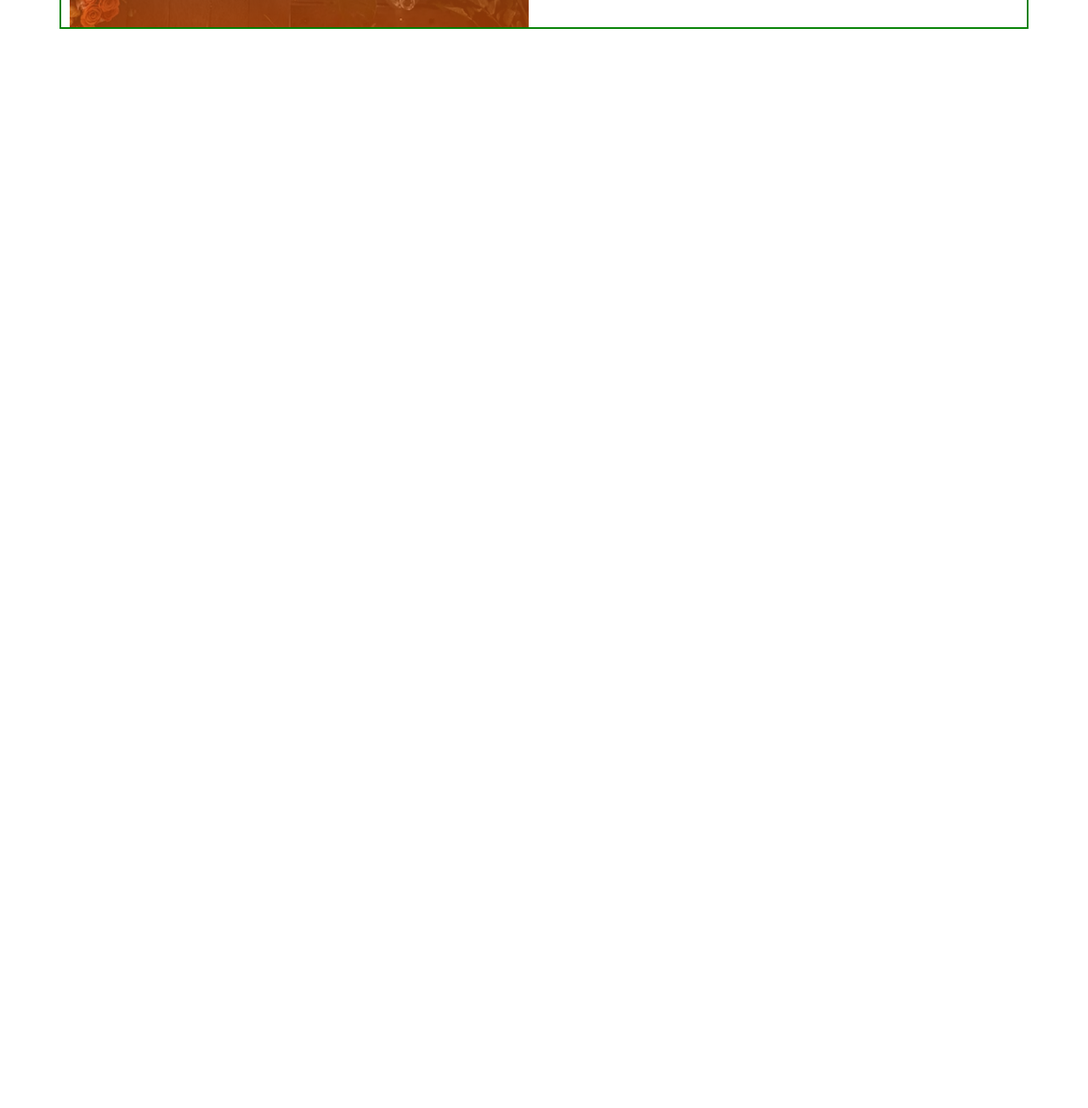
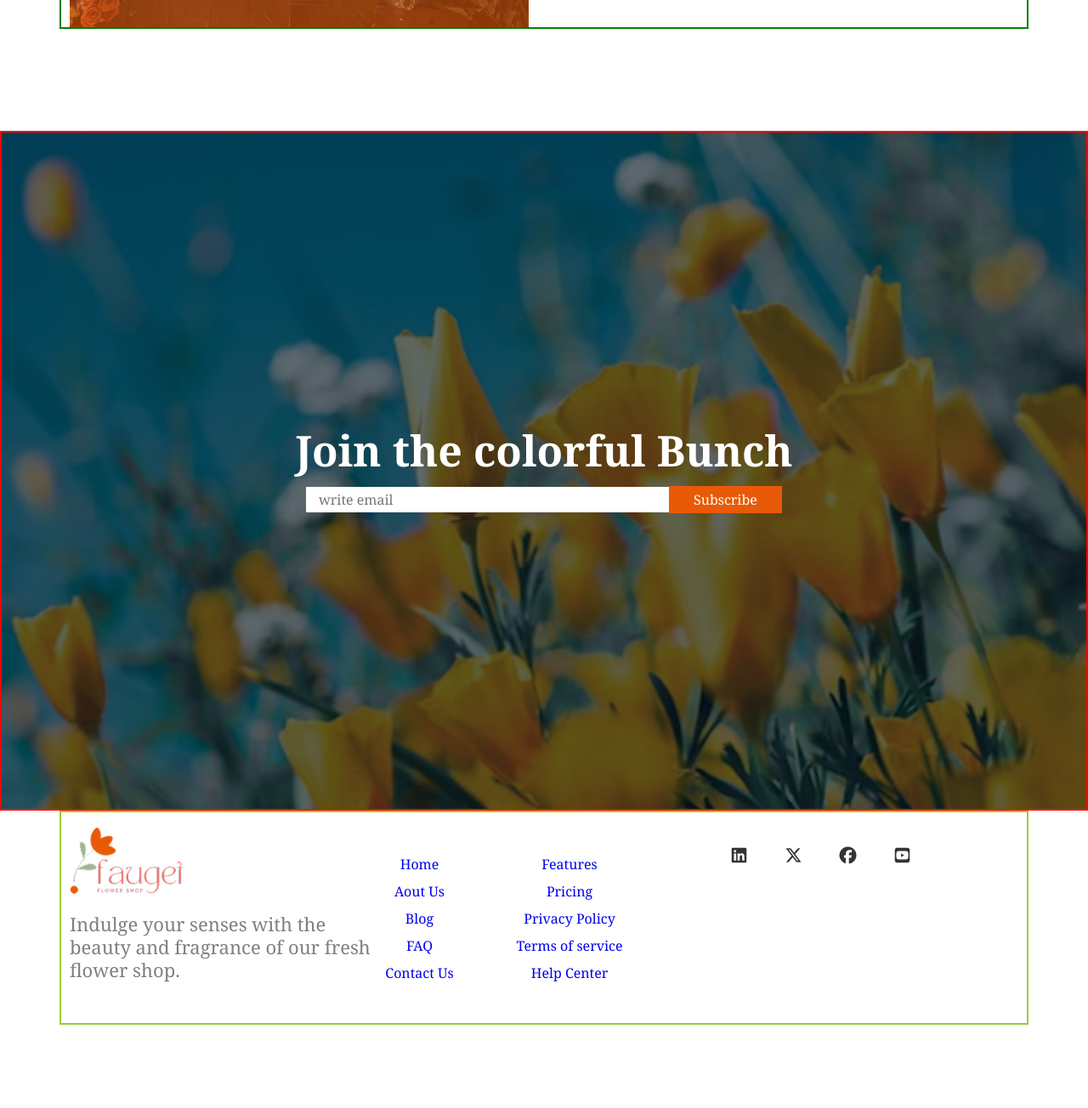
Before and after one commit to mdfardous98/Web-Dev-Assignment-02, a plain HTML site: page index.html in a window 1280 px wide. Shown: the part 2385-3689 px from the top of the page at 85% size. Before the commit the page ends 2419 px from the top, so only its background shows below. Drawn offline with Linux system fonts and the light colour scheme.

Commit message:
added footer

```diff
--- a/index.html
+++ b/index.html
@@ -135,20 +135,76 @@
         </div>
       </section>
       <section class="plantlover container">
-        <img src="./assets/flower-store.png" alt="">
+        <img src="./assets/flower-store.png" alt="" />
         <div class="plantlover-title">
-          <h2>Flower & Plants<br>Lover</h2>
+          <h2>Flower & Plants<br />Lover</h2>
           <ul>
-            <li><p>Indulge your senses with the beauty and fragrance of our fresh flower shop. From classic roses to exotic blooms, we offer a wide variety of fresh.</p></li>
-            <li><p>Indulge your senses with the beauty and fragrance of our fresh flower shop. From classic roses to exotic blooms, we offer a wide variety of fresh.</p></li>
-            <li><p>Indulge your senses with the beauty and fragrance of our fresh flower shop. From classic roses to exotic blooms, we offer a wide variety of fresh.</p></li>
+            <li>
+              <p>
+                Indulge your senses with the beauty and fragrance of our fresh
+                flower shop. From classic roses to exotic blooms, we offer a
+                wide variety of fresh.
+              </p>
+            </li>
+            <li>
+              <p>
+                Indulge your senses with the beauty and fragrance of our fresh
+                flower shop. From classic roses to exotic blooms, we offer a
+                wide variety of fresh.
+              </p>
+            </li>
+            <li>
+              <p>
+                Indulge your senses with the beauty and fragrance of our fresh
+                flower shop. From classic roses to exotic blooms, we offer a
+                wide variety of fresh.
+              </p>
+            </li>
           </ul>
         </div>
       </section>
-      <section class="joinsection container">
-
-
+      <section class="join-section container">
+        <div class="suscribe">
+          <h2>Join the colorful Bunch</h2>
+          <form class="input-form">
+            <input type="email" placeholder="write email" required />
+            <button type="submit">Subscribe</button>
+          </form>
+        </div>
       </section>
     </main>
+    <footer class="logo container">
+      <div class="logo-footer">
+        <div class="logo-description">
+          <img src="./assets/logo.png" alt="" />
+          <p>
+            Indulge your senses with the beauty and fragrance of our fresh
+            flower shop.
+          </p>
+        </div>
+        <div class="link">
+          <ul class="link1">
+            <li><a href="#">Home</a></li>
+            <li><a href="#">Aout Us</a></li>
+            <li><a href="#">Blog</a></li>
+            <li><a href="#">FAQ</a></li>
+            <li><a href="#">Contact Us</a></li>
+          </ul>
+          <ul class="link2">
+            <li><a href="#">Features</a></li>
+            <li><a href="#">Pricing</a></li>
+            <li><a href="#">Privacy Policy</a></li>
+            <li><a href="#">Terms of service</a></li>
+            <li><a href="#">Help Center</a></li>
+          </ul>
+        </div>
+        <div class="media-icon">
+          <a href="#"><i class="fa-brands fa-linkedin"></i></a>
+          <a href="#"><i class="fa-brands fa-x-twitter"></i></a>
+          <a href="#"><i class="fa-brands fa-facebook"></i></a>
+          <a href="#"><i class="fa-brands fa-square-youtube"></i></a>
+        </div>
+      </div>
+    </footer>
   </body>
 </html>
--- a/styles/assignment2.css
+++ b/styles/assignment2.css
@@ -29,7 +29,6 @@ figure {
   max-width: 135px;
   max-height: 82px;
   margin-left: 0;
-
 }
 /* navbar */
 nav {
@@ -49,7 +48,7 @@ list-style: none;
 nav a {
   text-decoration: none;
 }
-#home{
+#home {
   width: 46px;
   height: 24px;
   color: rgb(37, 36, 50);
@@ -58,7 +57,7 @@ text-decoration: none;
   line-height: 24px;
   letter-spacing: 0%;
 }
-#shop{
+#shop {
   width: 39px;
   height: 24px;
   color: rgb(137, 135, 161);
@@ -67,7 +66,7 @@ text-decoration: none;
   line-height: 24px;
   letter-spacing: 0%;
 }
-#about{
+#about {
   width: 73px;
   height: 24px;
   color: rgb(137, 135, 161);
@@ -76,7 +75,7 @@ text-decoration: none;
   line-height: 24px;
   letter-spacing: 0%;
 }
-#cart{
+#cart {
   width: 79px;
   height: 24px;
   flex-direction: row;
@@ -86,7 +85,7 @@ text-decoration: none;
   line-height: 24px;
   letter-spacing: 0%;
 }
-nav i{
+nav i {
   border: none;
   width: 22px;
   height: 15px;
@@ -96,14 +95,14 @@ nav i{
 }
 
 /* banner */
-.banner{
+.banner {
   display: flex;
   margin-top: 120px;
   border: 2px solid yellow;
   max-width: 1140px;
   max-height: 441px;
 }
-.banner-left{
+.banner-left {
   max-width: 570px;
   max-height: 299px;
   display: flex;
@@ -112,10 +111,10 @@ justify-content: center;
   align-items: center;
   margin: 13px 0px;
 }
-.orange-color{
+.orange-color {
   color: rgb(233, 90, 8);
 }
-.banner-left h2{
+.banner-left h2 {
   font-size: 65px;
   font-weight: 700;
   line-height: 79px;
@@ -126,7 +125,7 @@ margin-top: 56px;
   width: 570px;
   height: 178px;
 }
-.banner-left p{
+.banner-left p {
   margin-top: 15px;
   margin-left: 0px;
   width: 570px;
@@ -139,13 +138,13 @@ line-height: 27px;
   letter-spacing: 0%;
   text-align: left;
 }
-.banner img{
+.banner img {
   max-width: 570px;
   max-height: 355px;
 }
 
 /* plants */
-.plants{
+.plants {
   max-width: 1140px;
   height: 1010px;
   left: 150px;
@@ -153,11 +152,11 @@ top: 802px;
   border: 2px solid red;
   margin-top: 120px;
 }
-.plants-title{
+.plants-title {
   max-width: 1140px;
   max-height: 138px;
 }
-.plants-title h2{
+.plants-title h2 {
   width: 1140px;
   height: 68px;
   margin: 16px 0px;
@@ -169,7 +168,7 @@ line-height: 68px;
   letter-spacing: 0%;
   text-align: center;
 }
-.plants-title p{
+.plants-title p {
   width: 888px;
   height: 54px;
   gap: 16;
@@ -181,12 +180,12 @@ line-height: 27px;
   letter-spacing: 0%;
   text-align: center;
 }
-.flower-card{
+.flower-card {
   display: grid;
-grid-template-columns: repeat(4 ,1fr);
+  grid-template-columns: repeat(4, 1fr);
   gap: 20px;
 }
-.flower-card-1to8{
+.flower-card-1to8 {
   max-width: 270px;
   max-height: 484.94px;
   display: flex;
@@ -197,19 +196,19 @@ gap: 30;
   padding: 0px;
   margin: 0px 20px;
 }
-.flower-card-1to8 img{
+.flower-card-1to8 img {
   max-width: 275px;
   max-height: 280px;
   margin-bottom: 30px;
 }
 
-.description-tk-button{
+.description-tk-button {
   max-width: 270px;
   max-height: 132px;
   padding: 5px 69px 5px;
 }
 
-.btn-orange{
+.btn-orange {
   padding: 16px 19px;
   max-width: 270px;
   max-height: 50px;
@@ -223,19 +222,19 @@ align-items: center;
 }
 
 /* plant-lover */
-.plantlover{
+.plantlover {
   border: 2px solid green;
   max-width: 1140px;
   max-height: 597px;
   display: flex;
   margin-top: 127px;
 }
-.plantlover img{
+.plantlover img {
   max-width: 540px;
   max-height: 597px;
   margin: 0px 10px;
 }
-.plantlover-title{
+.plantlover-title {
   max-width: 540px;
   max-height: 521px;
   flex-direction: column;
@@ -245,7 +244,7 @@ gap: 20px;
   padding: 38px 0px 38px 60px;
   margin: 0px 10px;
 }
-.plantlover-title h2{
+.plantlover-title h2 {
   max-width: 540px;
   max-height: 137px;
   display: flex;
@@ -258,7 +257,7 @@ line-height: 68px;
   letter-spacing: 0%;
   text-align: left;
 }
-.plantlover-title ul li p{
+.plantlover-title ul li p {
   max-width: 540px;
   max-height: 384px;
   gap: 20px;
@@ -270,7 +269,210 @@ letter-spacing: 0%;
   text-align: left;
   margin: 20px auto;
 }
-.plantlover-title ul{
+.plantlover-title ul {
   max-width: 540px;
   max-height: 384px;
 }
+/* join section */
+.join-section {
+  background-image: url(../assets/news-letter-bg.png);
+  background-size: cover;
+  background-position: center;
+  color: rgba(7, 51, 79, 0.4);
+  display: flex;
+  align-items: center;
+  justify-content: center;
+  text-align: center;
+  position: relative;
+  margin-top: 120px;
+  border: 2px solid red;
+  max-width: 1440px;
+  height: 100vh;
+}
+
+.join-section::before {
+  content: "";
+  position: absolute;
+  top: 0;
+  left: 0;
+  width: 100%;
+  height: 100%;
+  background-color: rgba(0, 0, 0, 0.4);
+  z-index: 1;
+}
+.suscribe {
+  position: relative;
+  z-index: 2;
+  color: white;
+  max-width: 600px;
+  width: 90%;
+}
+.suscribe h2 {
+  max-width: 586px;
+  max-height: 68px;
+  flex-direction: column;
+  justify-content: flex-start;
+  align-items: center;
+  gap: 16;
+  padding: 0px;
+  color: rgb(255, 255, 255);
+  font-size: 50px;
+  font-weight: 700;
+  line-height: 68px;
+  letter-spacing: 0%;
+  text-align: center;
+}
+.input-form {
+  max-width: 644px;
+  max-height: 500px;
+  display: flex;
+  flex-direction: row;
+  justify-content: center;
+  align-items: center;
+  gap: 0;
+  padding: 8px 20px 8px 20px;
+  margin: 0px 0px;
+}
+.input-form input {
+  padding: 15px;
+  border: none;
+  width: 70%;
+  color: rgba(0, 0, 0, 0.5);
+  font-size: 16px;
+  font-weight: 400;
+  line-height: 19px;
+  letter-spacing: 0%;
+  text-align: left;
+  width: 600px;
+  height: 19px;
+}
+.input-form button {
+  width: 186px;
+  height: 32px;
+  background-color: rgb(233, 90, 8);
+  display: flex;
+  flex-direction: row;
+  justify-content: center;
+  align-items: center;
+  gap: 10;
+  border: none;
+  color: rgb(255, 255, 255);
+  font-size: 16px;
+  font-weight: 400;
+  line-height: 19px;
+  letter-spacing: 0%;
+  text-align: left;
+}
+/* logo */
+
+.logo {
+  border: 2px solid yellowgreen;
+
+  /* display: flex;
+flex-direction: row;
+justify-content: space-between;
+align-items: flex-start;
+padding: 0px; */
+  /* margin: 48px 0px; */
+}
+.logo-footer {
+  max-width: 1140px;
+  height: 248px;
+  display: flex;
+  grid-template-columns: repeat(4, 1fr);
+  justify-content: space-between;
+  flex-wrap: wrap;
+  gap: 10px;
+}
+.logo-description {
+  max-width: 200px;
+  gap: 10px;
+  margin-left: 10px;
+}
+.logo-description img {
+  max-width: 135px;
+  max-height: 82px;
+  margin: 16px 0px;
+  margin-bottom: 15px;
+}
+.logo-description p {
+  width: 359px;
+  height: 160px;
+  gap: 10px;
+  padding: 0px;
+  color: rgba(0, 0, 0, 0.5);
+  font-size: 22px;
+  font-weight: 400;
+  line-height: 27px;
+  letter-spacing: 0%;
+  text-align: left;
+}
+.link {
+  width: 323px;
+  height: 248px;
+  display: grid;
+  grid-template-columns: repeat(3, 1fr);
+  flex-direction: column;
+  justify-content: flex-start;
+  align-items: flex-start;
+  gap: 60px;
+  padding: 0px;
+  letter-spacing: 0%;
+  margin: 50px 80px;
+}
+.link1 {
+  width: 85px;
+  height: 248px;
+  display: flex;
+  flex-direction: column;
+  /* justify-content: flex-start;
+align-items: flex-start; */
+  gap: 60;
+  padding: 0px;
+  margin: 0px 10px;
+}
+.link2 {
+  width: 128px;
+  height: 248px;
+  display: flex;
+  flex-direction: column;
+  /* justify-content: flex-start;
+align-items: center; */
+  gap: 32;
+  padding: 0px;
+}
+.media-icon {
+  width: 216px;
+  height: 36px;
+  display: flex;
+  flex-direction: row;
+  justify-content: flex-end;
+  align-items: center;
+  gap: 24px;
+  padding: 50px;
+}
+.link ul {
+  list-style: none;
+  padding: 0;
+}
+.link li {
+  margin-bottom: 10px;
+}
+
+.link a {
+  text-decoration: none;
+  color: ;
+  transition: color 0.3s;
+}
+.links a:hover {
+  color: #f4550e;
+}
+.media-icon a {
+  color: #333;
+  font-size: 20px;
+  margin-right: 15px;
+  transition: color 0.3s;
+}
+.media-icon a:hover {
+  color: #f4550e;
+}
```
Lines whose indentation alone changed are shown as unchanged.
